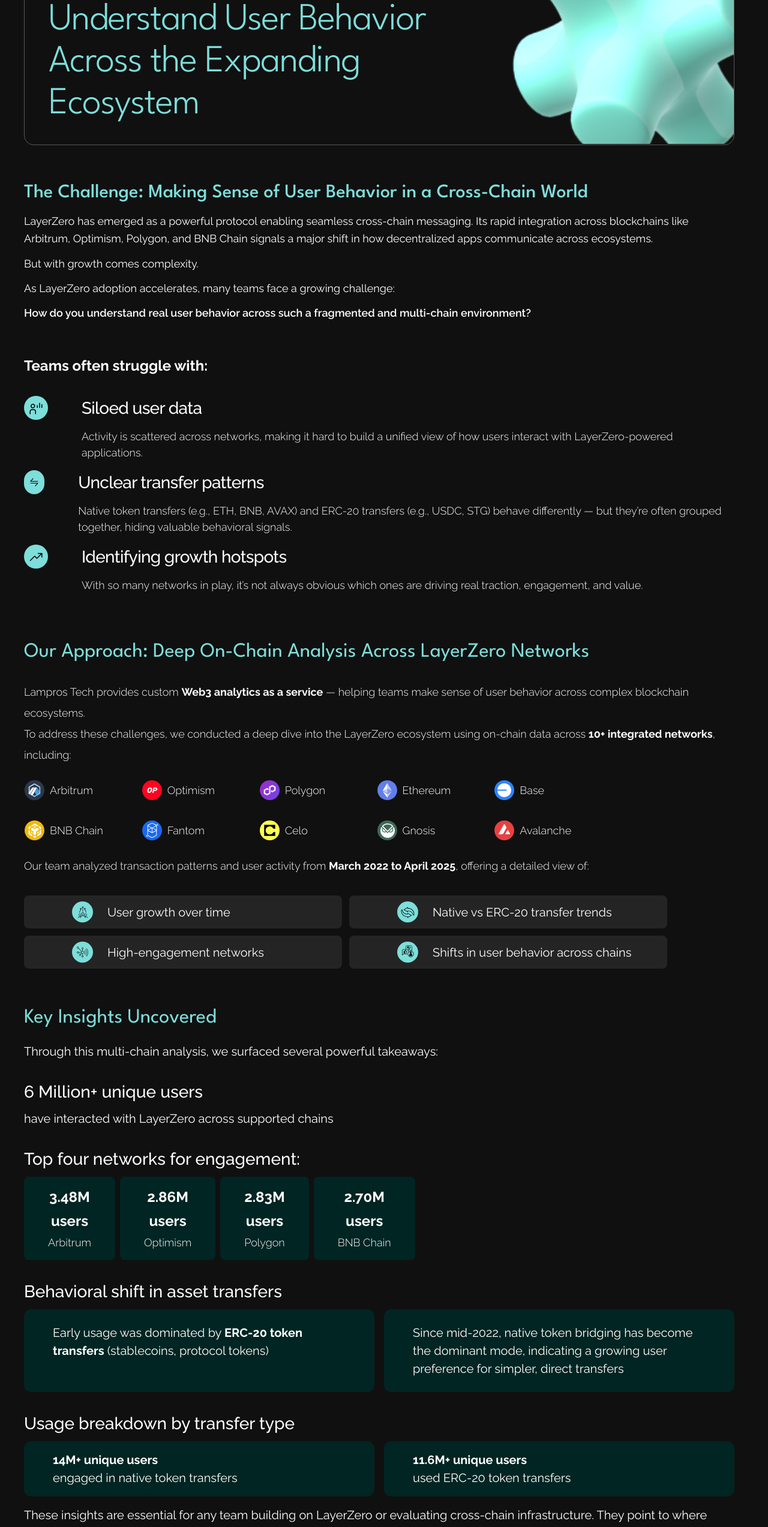
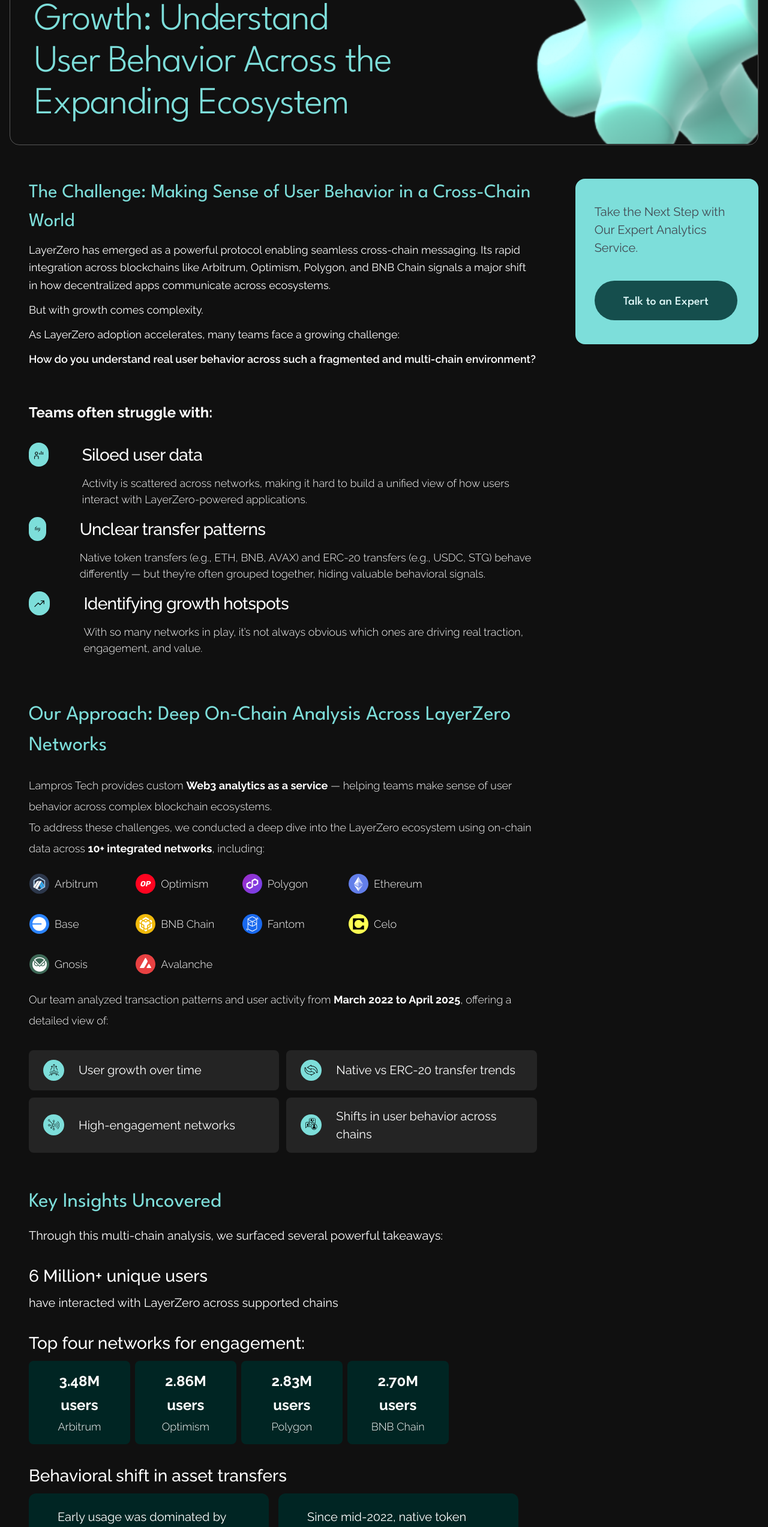
Before and after one commit to Lampros-Tech/data-analytics-landing-page, a Next.js app: page /case-studies/layerzero-user-behavior-analytics in a window 1280 px wide. Shown: the part 234-2780 px from the top of the page at 60% size. Built offline with nearby package versions, Linux system fonts and the light colour scheme.

Commit message:
Working on responsive case study page

```diff
--- a/src/Component/CaseStudy/CaseStudyMain.tsx
+++ b/src/Component/CaseStudy/CaseStudyMain.tsx
@@ -5,7 +5,7 @@
 import { teamStruggle, approach, engagement , network, gainValue} from "../../data/teamStruggle";
 import Image from "next/image";
 import Button from "../UI/button";
-import component from "@/assets/images/CaseStudy/AnalyticComponent.svg";
+import component from "@/assets/images/CaseStudy/caseStudyPhone.svg";
 import component2 from "@/assets/images/CaseStudy/casestudy1.svg";
 import FooterMain from "../HomePage/FooterMain";
 import FormComponent from "../HomePage/FormComponent";
@@ -14,23 +14,32 @@
   return (
     <div className="relative bg-[#101010] min-h-screen">
       <Header />
-      <div className="ml-10 mr-14 3xl:max-w-[1600px] 3xl:mx-auto pt-[130px]">
-        <div className="relative border border-[#575757] py-8 px-10 rounded-2xl mb-14">
-          <h1 className="text-[#7DDEDA] font-[300] text-[64px] font-leaguespartan tracking-tight leading-[70px]">
+      <div className="mx-4 3xl:max-w-[1600px] 3xl:mx-auto pt-[130px]">
+        <div className="relative border border-[#575757] py-10 px-6 md:py-8 md:px-10 rounded-2xl mb-14">
+          <h1 className="text-[#7DDEDA] max-w-[300px] 1xs:max-w-[330px] sm:max-w-[500px] md:max-w-[600px]  font-[300] text-[46px] md:text-[55px] xl:text-[64px] font-leaguespartan tracking-tight leading-[50px] z-10 md:leading-[60px] xl:leading-[70px]">
             Illuminate LayerZero Growth:
-            <br /> Understand User Behavior
-            <br /> Across the Expanding <br />
+             Understand User Behavior
+            Across the Expanding
             Ecosystem
           </h1>
           <Image
             src={component2}
             alt=""
-            className="absolute top-0 bottom-0 right-0 w-[392px]"
+            className="absolute top-0 bottom-0 right-0 hidden xl:block w-[392px] rounded-2xl"
+          />
+          <Image
+            src={component}
+            alt=""
+            width={160}
+            className="absolute top-0 bottom-0 right-0 xl:hidden w-[140px] xs:w-[150px] 1xs:w-[160px] md:w-[250px] lg:w-[300px] rounded-2xl"
           />
         </div>
-        <Typography variant="h7" color="primary" className="font-leaguespartan mb-2">
+        <div className="flex gap-4 xl:gap-16 flex-col lg:flex-row mb-14">
+        <article className="w-full lg:ml-8">
+        {/* <Typography variant="h7" color="primary" className="font-leaguespartan mb-2">
           The Challenge: Making Sense of User Behavior in a Cross-Chain World
-        </Typography>
+        </Typography> */}
+        <h1 className="text-[#7DDEDA] font-[400] text-[28px] md:text-[30px] xl:text-[32px] font-leaguespartan mb-2">The Challenge: Making Sense of User Behavior in a Cross-Chain World</h1>
         <Typography variant="body1" className="mb-3 font-raleway font-[400]">
           LayerZero has emerged as a powerful protocol enabling seamless
           cross-chain messaging. Its rapid integration across blockchains like
@@ -80,7 +89,7 @@
           <span className="font-[700]">10+ integrated networks</span>,
           including:
         </p>
-        <div className="grid grid-cols-5 gap-8 w-[80%] mt-6">
+        <div className="grid grid-cols-4 gap-8 w-[80%] mt-6">
         {network.map((item,index)=>(
 <div key={index} className="flex items-center gap-2 ">
   <Image src={item.logo} alt=""/>
@@ -97,10 +106,10 @@
           {approach.map((item, index) => (
             <div
               key={index}
-              className="bg-[#242424] text-white rounded-lg font-raleway font-[400] text-[20px] max-w-[550px] min-w-[530px] py-2.5 flex items-center gap-6"
+              className="bg-[#242424] text-white rounded-lg font-raleway font-[400] text-[20px] lg:min-w-[400px] px-6 py-4 flex items-center gap-6"
             >
               {/* {item.title} */}
-              <div className="bg-[#7DDEDA] rounded-full aspect-square size-[35px] flex justify-center items-center ml-20"><Image src={item.image} alt=""/></div>
+              <div className="bg-[#7DDEDA] rounded-full aspect-square size-[35px] flex justify-center items-center "><Image src={item.image} alt=""/></div>
               {item.title}
             </div>
           ))}
@@ -122,7 +131,7 @@
         <h3 className="text-white font-[500] text-[28px] font-raleway mt-8">
           Top four networks for engagement:
         </h3>
-        <div className="flex gap-2 mt-2">
+        <div className="grid grid-cols-2 md:grid-cols-4 gap-2 mt-2 w-fit">
           {engagement.map((item, index) => (
             <div
               key={index}
@@ -144,13 +153,13 @@
         <p className="font-[500] text-[28px] font-raleway text-white mt-8">
           Behavioral shift in asset transfers
         </p>
-        <div className="text-white font-raleway flex gap-4 mt-2 w-full">
-          <div className="bg-[#002523] rounded-xl py-6 p-12 flex-1 font-[400] text-[20px]">
+        <div className="text-white font-raleway flex gap-4 mt-2 w-fit">
+          <div className="bg-[#002523] rounded-xl py-6 p-12 flex-1 font-[400] text-[20px] max-w-[400px]">
             Early usage was dominated by{" "}
             <span className="font-[700]">ERC-20 token transfers</span>{" "}
             (stablecoins, protocol tokens)
           </div>
-          <div className="bg-[#002523] rounded-xl py-6 px-12 flex-1 font-[400] text-[20px]">
+          <div className="bg-[#002523] rounded-xl py-6 px-12 flex-1 font-[400] text-[20px] max-w-[400px]">
             Since mid-2022, native token bridging has become the dominant mode,
             indicating a growing user preference for simpler, direct transfers
           </div>
@@ -158,13 +167,13 @@
         <p className="font-[500] text-[28px] font-raleway text-white mt-8">
         Usage breakdown by transfer type
         </p>
-        <div className="text-white font-raleway flex gap-4 mt-2 w-full">
-          <div className="bg-[#002523] rounded-xl py-4 pl-12 pr-12 font-[400] text-[20px] flex-1">
+        <div className="text-white font-raleway flex gap-4 mt-2 w-fit">
+          <div className="bg-[#002523] rounded-xl py-4 pl-12 pr-12 font-[400] text-[20px] flex-1 max-w-[400px]">
             <span className="font-[700]">14M+ unique users </span>
             <br />
             engaged in native token transfers
           </div>
-          <div className="bg-[#002523] rounded-xl py-4 pl-12 pr-12 font-[400] text-[20px] flex-1">
+          <div className="bg-[#002523] rounded-xl py-4 pl-12 pr-12 font-[400] text-[20px] flex-1 max-w-[400px]">
             <span className="font-[700]">11.6M+ unique users </span>
             <br />
             used ERC-20 token transfers
@@ -190,18 +199,18 @@
         <p className="font-[700] text-[24px] font-raleway text-white mt-8">
           Working with Lampros Tech means you gain:
         </p>
-        <div className="grid grid-cols-1 md:grid-cols-2 gap-3 w-full mt-2">
+        <div className="grid grid-cols-1 md:grid-cols-2 gap-3 w-fit mt-2">
           {gainValue.map((item, index) => (
             <div
               key={index}
-              className="bg-[#1A1A1A] gap-8 text-white rounded-2xl font-raleway font-[400] text-[20px] p-8 flex items-center "
+              className="bg-[#1A1A1A] gap-8 text-white rounded-2xl font-raleway font-[400] text-[20px] p-8 flex items-start max-w-[400px]"
             >
               <Image src={item.image} alt="" className=""/>
               <p className="font-[400] text-[20px] font-raleway text-white">{item.title}</p>
             </div>
           ))}
         </div>
-        <div className="bg-[#7DDEDA] rounded-2xl relative flex items-center flex-col py-8 gap-4 my-14">
+        {/* <div className="bg-[#7DDEDA] rounded-2xl relative flex items-center flex-col py-8 gap-4 my-14">
           <Image src={component} alt="" className="absolute left-0 top-0 bottom-0 rounded-2xl h-[182px]" />
           <p className="font-[700] text-[24px] font-raleway text-[#154E4D] ">
             Take the Next Step with Our Expert Analytics Service.
@@ -218,6 +227,26 @@
           >
             Talk to one of our experts today
           </Button>
+        </div> */}
+
+        </article>
+        <aside className="w-full lg:w-[420px] xl:w-[450px]">
+        <div className="sticky top-[120px] bg-[#7DDEDA] rounded-2xl px-4 xl:px-8 py-10">
+          <p className="font-raleway text-[20px] font-[400] text-[#424952]">Take the Next Step with Our Expert Analytics Service.</p>
+          <Button
+            variant="secondary"
+            className="text-[20px] mt-10"
+            onClick={() =>
+              window.open(
+                "https://calendly.com/harshil_lamprostech/pick-mutual-availability",
+                "_blank"
+              )
+            }
+          >
+            Talk to an Expert
+          </Button>
+        </div>
+        </aside>
         </div>
         <FormComponent/>
       </div>
--- a/src/app/globals.css
+++ b/src/app/globals.css
@@ -1,6 +1,8 @@
 @import "tailwindcss";
 
 @theme {
+  --breakpoint-xs: 400px;
+  --breakpoint-1xs: 500px;
   --breakpoint-3xl: 1600px;
   --breakpoint-1xl: 1400px;
   --font-raleway: "Raleway", sans-serif;
```
Also changed, not shown: src/assets/images/CaseStudy/caseStudyPhone.svg (added).
